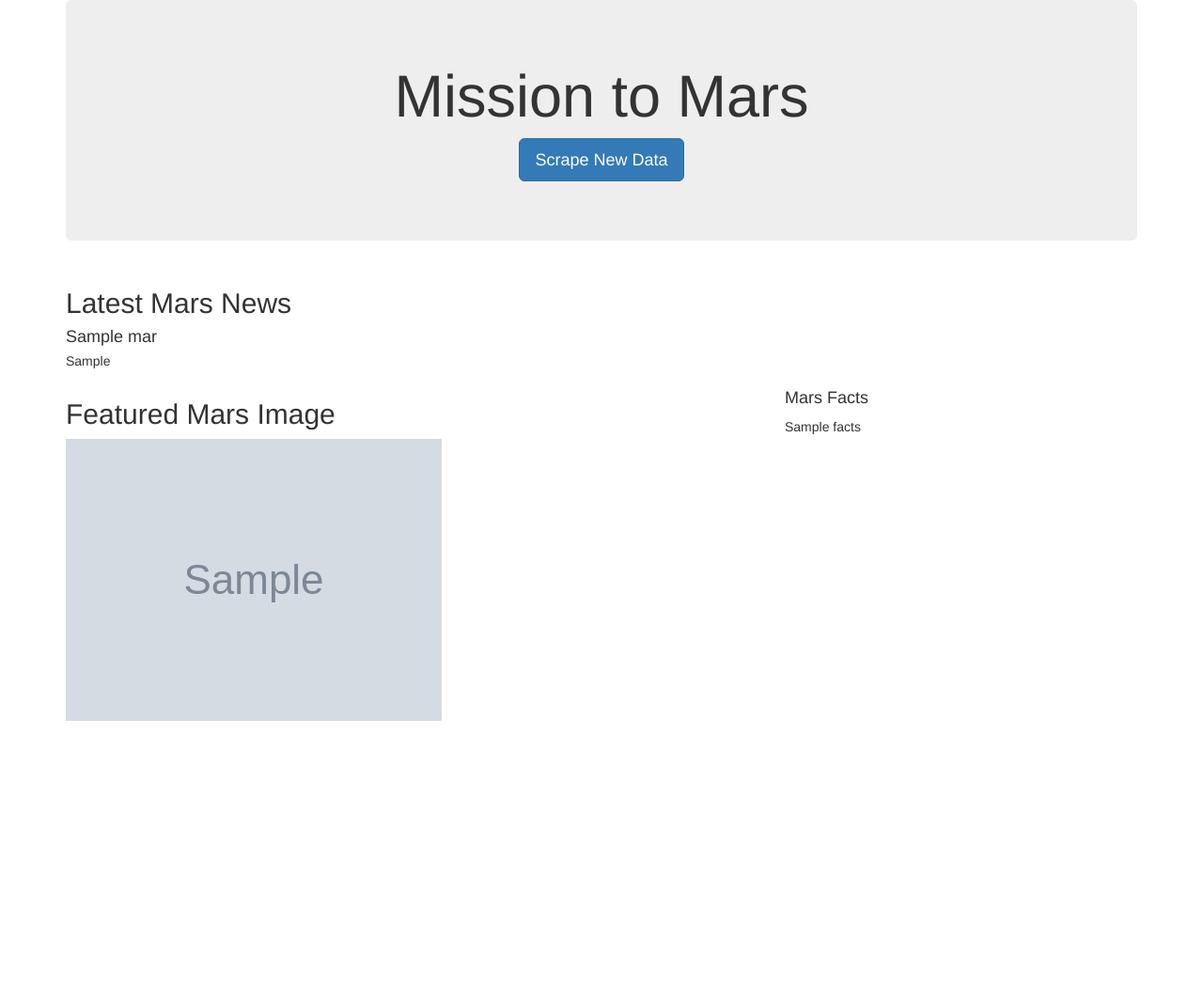
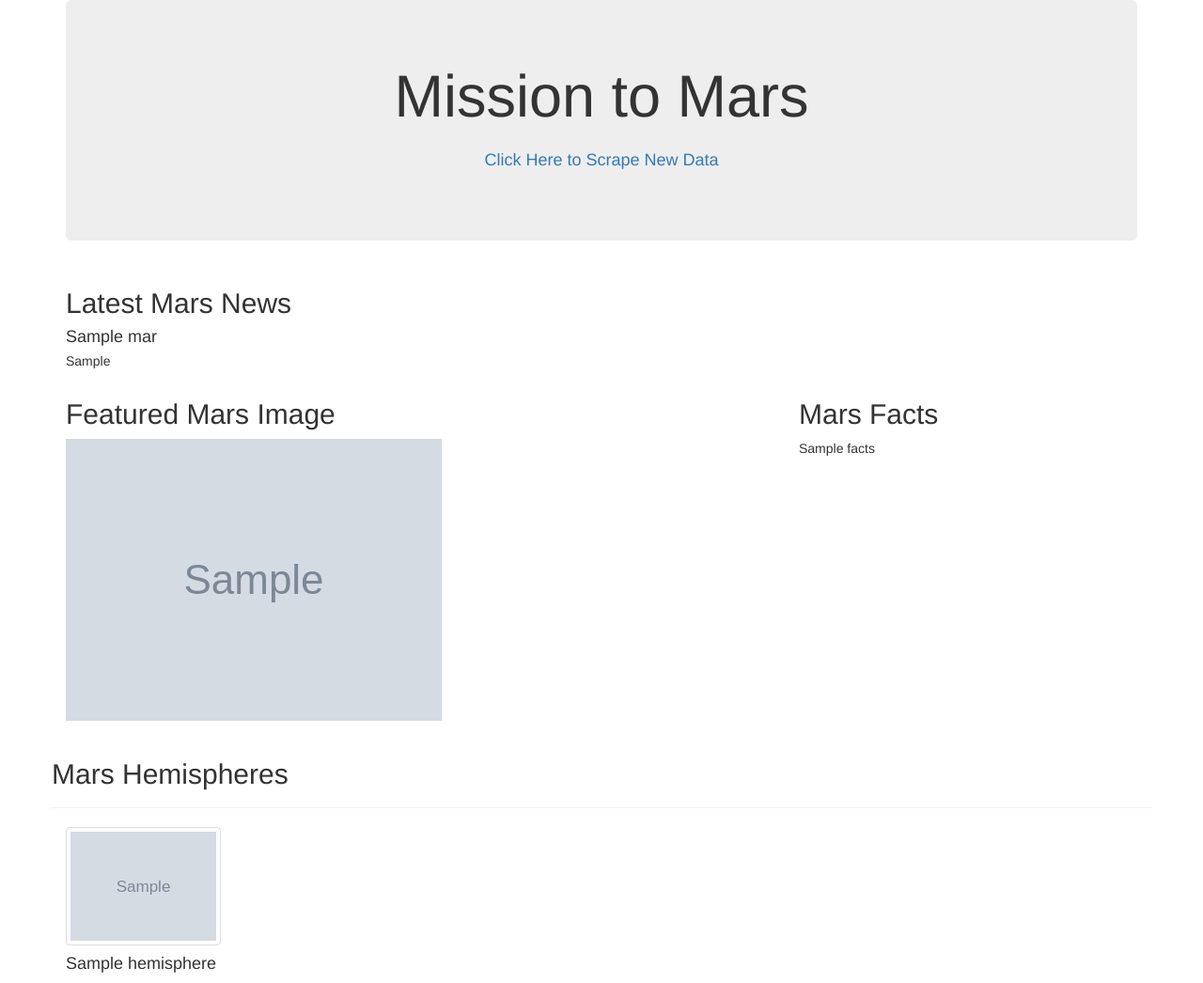
Before and after one commit to 1997YanyiJiao/Mission-to-Mars, a Flask app: page / in a window 1280 px wide. Shown: the whole page at 94% size. Before the commit the page ends 767 px from the top, so only its background shows below. Run offline with Flask 2, Linux system fonts and the light colour scheme; grey boxes marked "Sample" are stand-in pictures; a database or web service that is not in the repository returns one stand-in record (values such as "Sample title"); some libraries are stand-ins or nearby versions.

Commit message:
Update index.html

```diff
--- a/templates/index.html
+++ b/templates/index.html
@@ -16,8 +16,9 @@
       <div class="jumbotron text-center">
         <h1>Mission to Mars</h1>
         <!-- Add a button to activate scraping script -->
-        <p><a class="btn btn-primary btn-lg" href="/scrape" role="button">Scrape New Data</a></p>
+        <p><a class="btn btn-link btn-lg" href="/scrape" role="button">Click Here to Scrape New Data</a></p>
       </div>
+
       <!-- Add section for Mars News -->
       <div class="row" id="mars-news">
         <div class="col-md-12">
@@ -30,6 +31,7 @@
           </div>
         </div>
       </div>
+
       <!-- Section for Featured Image and Facts table -->
       <div class="row" id="mars-featured-image">
         <div class="col-md-8">
@@ -41,13 +43,35 @@
           />
         </div>
         <div class="col-md-4">
+
           <!-- Mars Facts -->
-          <div class="row" id="mars-facts">
-            <h4>Mars Facts</h4>
+          <div class="table table-striped" id="mars-facts">
+            <h2>Mars Facts</h2>
             {{ mars.facts | safe }}
           </div>
         </div>
       </div>
+
+      <!-- Section for Mars Hemispheres -->
+      <div class="row" id="mars-hemispheres">
+        <div class="page-header">
+          <h2>Mars Hemispheres</h2>
+        </div>
+
+        {% for hemisphere in mars.hemispheres %}
+
+        <div class="col-xs-6 col-sm-4 col-md-2">
+          <img
+            src="{{hemisphere.image_url}}"
+            class="img-thumbnail"
+            alt="Responsive image"
+          />
+            <div class="caption">
+              <h4>{{hemisphere.title}}</h4>
+            </div>
+        </div>
+        {% endfor %}
+      </div>
     </div>
   </body>
 </html>
```
